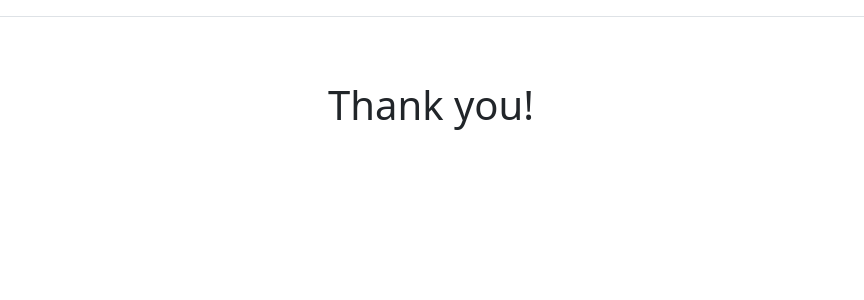
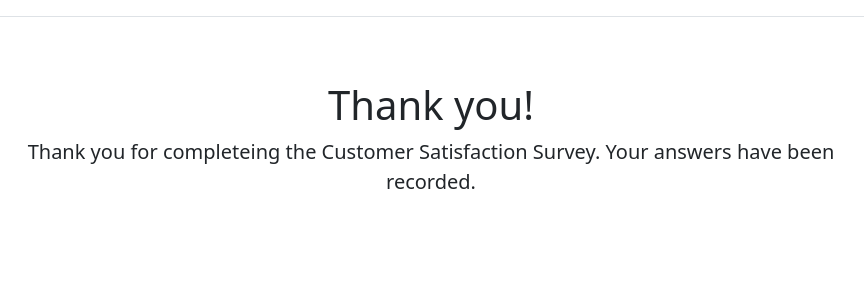
Before and after one commit to MarcACard/python-exercises, a Flask app: page /thank-you in a window 1280 px wide. Shown: the part 52-352 px from the top of the page, without its empty margins (209-1073 px from the left). Run offline with Flask 2, Linux system fonts and the light colour scheme.

Commit message:
Update Flask-Tools exercise to use Flask Sessions
- Refactored app.py to use Flask Sessions and removed global list
- Removed duplicate logic from /answers and /questions route
= Small Tweaks to HTML Templates

```diff
--- a/flask-tools/app.py
+++ b/flask-tools/app.py
@@ -1,5 +1,4 @@
-from flask import Flask, render_template, request, redirect, flash
-from flask.templating import render_template_string
+from flask import Flask, render_template, request, redirect, flash, session
 from flask_debugtoolbar import DebugToolbarExtension
 from surveys import *
 
@@ -9,28 +8,27 @@ app.config["SECRET_KEY"] = "FaKe_SeCrEt_KeY"
 toolbar = DebugToolbarExtension(app)
 
 
-# Storing as List, sessions not yet learned.
-responses = []
+@app.route("/")
+def home():
+    return render_template("index.html", survey=satisfaction_survey, is_index=True)
 
 
-@app.route("/")
-def home():
-    title = satisfaction_survey.title
-    instructions = satisfaction_survey.instructions
-
-    return render_template(
-        "index.html", title=title, instructions=instructions, is_index=True
-    )
+@app.route("/start-session", methods=["POST"])
+def start_session():
+    session["responses"] = []
+    return redirect("/question/0")
 
 
-@app.route("/question/<q_num>")
+@app.route("/question/<int:q_num>")
 def survey_question(q_num):
     """Render Survey Questions to user. Current functionality will prevent users from retaking the survery or accessing previous questions."""
-    if len(satisfaction_survey.questions) == len(responses):
-        flash("Survey Already Completed", "error")
+    responses = session["responses"]
+
+    if len(responses) == len(satisfaction_survey.questions):
+        # Survey is completed
         return redirect("/thank-you")
 
-    if int(q_num) != len(responses):
+    if len(responses) != q_num:
         flash(
             "Attempted to access invalid question, or question already answered",
             "error",
@@ -38,39 +36,30 @@ def survey_question(q_num):
         return redirect(f"/question/{len(responses)}")
 
     # Render survey question info
-    title = satisfaction_survey.title
-    instructions = satisfaction_survey.instructions
-    question = satisfaction_survey.questions[int(q_num)]
+    question = satisfaction_survey.questions[q_num]
 
     return render_template(
-        "question.html",
-        question=question,
-        q_num=q_num,
-        title=title,
-        instructions=instructions,
+        "question.html", survey=satisfaction_survey, question=question, q_num=q_num
     )
 
 
 @app.route("/answer", methods=["POST"])
 def post_answer():
-    """Post user submitted answer to Foo DB & redirect to next question or thank you page if survey completed."""
+    """Post user submitted answer to user session & redirect to next question or thank you page if survey completed."""
     answer = request.form.get("answer", "")
-    next_question = int(request.form.get("q_num", "")) + 1
-    redirect_path = ""
 
-    # Add too Foo DB
+    # Add user answer to their session
+    responses = session["responses"]
     responses.append(answer)
+    session["responses"] = responses
 
     # Determine Next Q or TY Page
-    if next_question < len(satisfaction_survey.questions):
-        redirect_path = f"/question/{next_question}"
+    if len(responses) < len(satisfaction_survey.questions):
+        return redirect(f"/question/{len(responses)}")
     else:
-        redirect_path = "/thank-you"
-        flash("Survey Answers Saved", "info")
-
-    return redirect(redirect_path)
+        return redirect("/thank-you")
 
 
 @app.route("/thank-you")
 def thank_you_page():
-    return render_template("thank-you.html")
+    return render_template("thank-you.html", survey=satisfaction_survey)
--- a/flask-tools/templates/base.html
+++ b/flask-tools/templates/base.html
@@ -11,6 +11,7 @@
 </head>
 
 <body>
+  <!-- HEADER CONTAINER-->
   <div class="border-bottom py-3 mb-2">
     <div class="container">
       <header>
@@ -18,6 +19,7 @@
       </header>
     </div>
   </div>
+  <!-- FLASH NOTIFICATION BANNER -->
   {% with messages = get_flashed_messages(with_categories=true) %}
   {% for category, message in messages %}
   {% set type = "alert-danger" if category == "error" else "alert-success" %}
@@ -28,6 +30,7 @@
   </div>
   {% endfor %}
   {% endwith %}
+  <!-- MAIN CONTENT CONTAINER-->
   <div class="container">
     <div class="text-center px-4 py-5 my-3">
       {% block content %}
--- a/flask-tools/templates/thank-you.html
+++ b/flask-tools/templates/thank-you.html
@@ -3,8 +3,9 @@
 {% block subtitle %}Thank you!{% endblock %}
 
 {% block content %}
-<div class="text-center">
+<div class="text-center col-md-10 mx-auto">
   <h1>Thank you!</h1>
+  <p class="lead">Thank you for completeing the {{ survey.title }}. Your answers have been recorded.</p>
 </div>
 
 {% endblock %}
```
Also changed, not shown: flask-tools/templates/index.html (+5 -3 lines).
